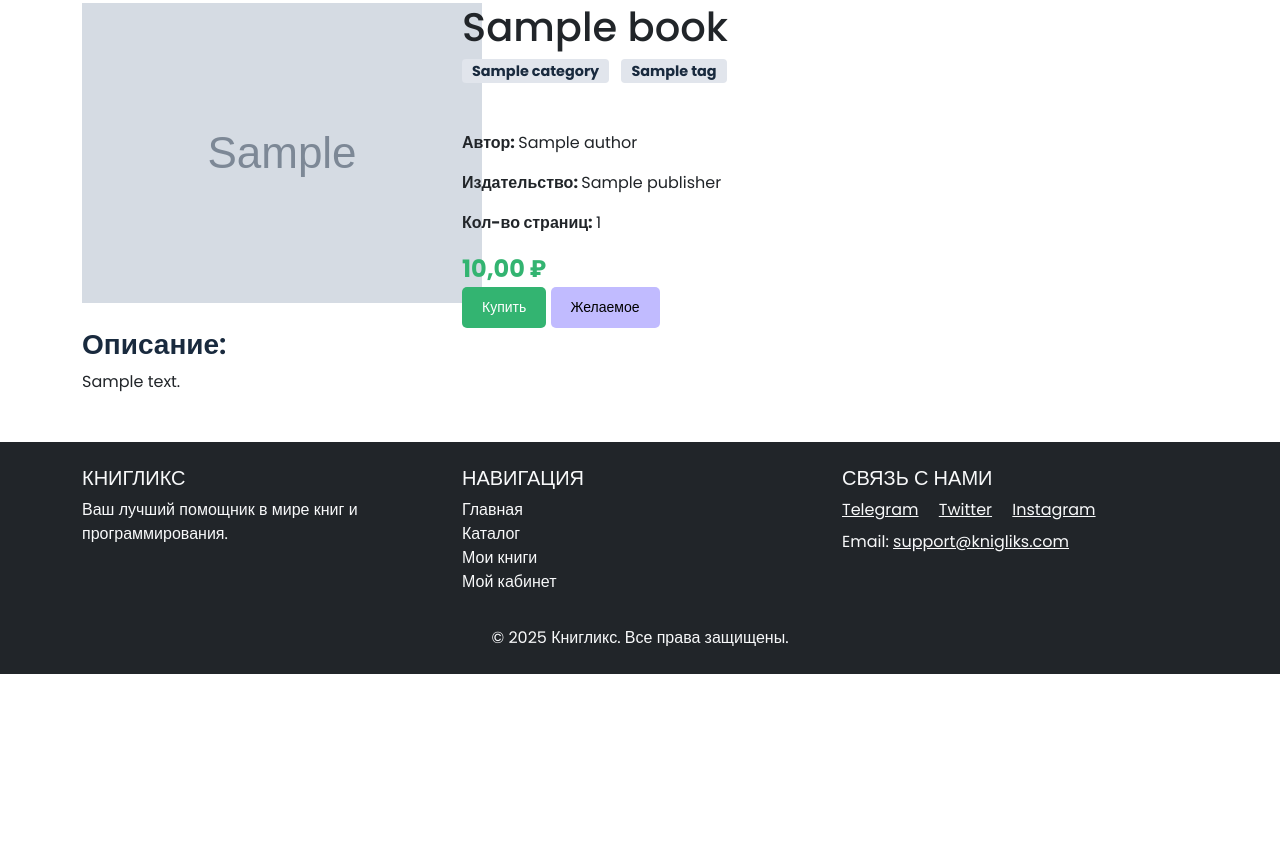
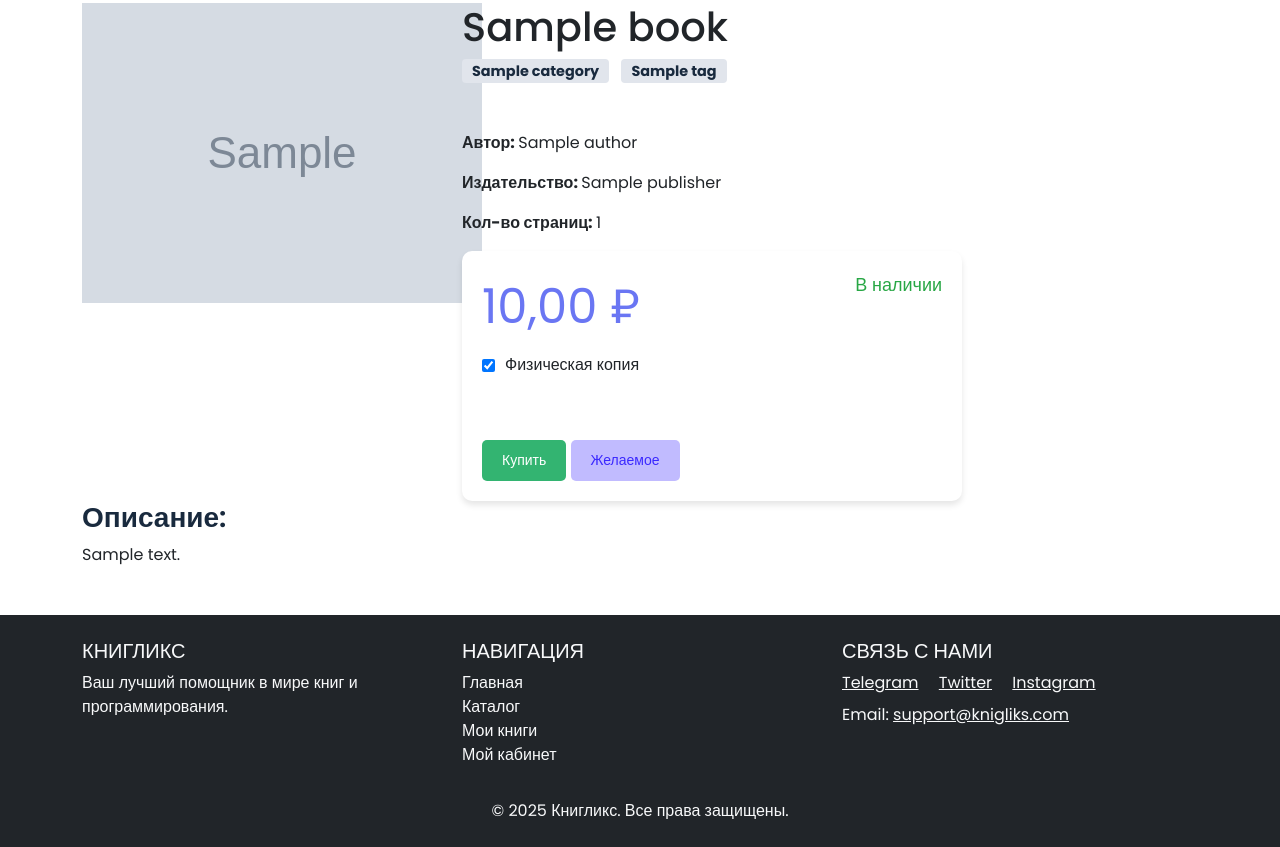
Before and after one commit to abortacc/book_shop, a Django app: page /catalog/details/1/ in a window 1280 px wide. Shown: the part 107-954 px from the top of the page. Before the commit the page ends 781 px from the top, so only its background shows below. Run offline with Django 5.2, Linux system fonts and the light colour scheme; tables that the repository leaves empty hold one stand-in row (values such as "Sample post"); grey boxes marked "Sample" are stand-in pictures; some libraries are stand-ins or nearby versions.

Commit message:
Create an attractive price-block for buying a product

```diff
--- a/book_shop/static/css/style.css
+++ b/book_shop/static/css/style.css
@@ -123,14 +123,14 @@ h3 {
 
 .btn-custom-desired {
     background-color: #C1BBFF;
-    color: black;
+    color: #3a28ff;
     border: none;
     padding: 10px 20px;
     border-radius: 5px;
 }
 
 .btn-custom-desired:hover {
-    color: white;
+    color: black;
 }
 
 .badge {
@@ -166,13 +166,13 @@ h3 {
 
 .book-card img {
     width: 384px;
-    height: 610px; /* Фиксированная высота */
+    height: 610px;
     object-fit: cover;
 }
 
 .small-book-card img {
     width: 180px;
-    height: 257px; /* Фиксированная высота */
+    height: 257px;
     object-fit: cover;
 }
 
@@ -209,3 +209,40 @@ h3 {
     max-width: 400px;
     margin-bottom: 20px;
 }
+.in-stock {
+    color: #28a745;
+    font-size: 18px;
+    float: right;
+}
+.not-in-stock {
+    color: #a7a7a7;
+    font-size: 18px;
+    float: right;
+}
+.checkbox-label {
+    display: flex;
+    align-items: center;
+    margin-bottom: 10px;
+}
+.checkbox-label input[type="checkbox"] {
+    margin-right: 10px;
+}
+.price-block {
+    background-color: #fff;
+    border-radius: 10px;
+    box-shadow: 0 4px 6px rgba(0, 0, 0, 0.1);
+    padding: 20px;
+    width: 500px;
+    height: 250px;
+    position: relative;
+}
+.inblock-price {
+    font-size: 48px;
+    color: #6a76f3;
+    margin-bottom: 10px;
+}
+.buttons-container {
+    position: absolute;
+    bottom: 20px;
+    left: 20px;
+}
--- a/book_shop/templates/catalog/details.html
+++ b/book_shop/templates/catalog/details.html
@@ -25,12 +25,27 @@
                 {% if book.page_count %}
                     <p><strong>Кол-во страниц: </strong>{{ book.page_count }}</p>
                 {% endif %}
-                <div class="price">{{ book.price }} ₽</div>
 
-                <button class="btn btn-custom btn-sm"
-                {% if not book.is_avaible %} disabled {% endif %}
-                >Купить</button>
-                <button class="btn btn-custom-desired btn-sm">Желаемое</button>
+                <div class="price-block">
+                    {% if book.is_avaible %}
+                        <div class="in-stock"><i class="fas fa-check"></i> В наличии </div>
+                    {% else %}
+                        <div class="not-in-stock"><i class="fas fa-check"></i> Не в наличии </div>
+                    {% endif %}
+                    <div class="inblock-price">{{ book.price }} ₽</div>
+                    <div class="checkbox-label">
+                        <input type="checkbox" checked>
+                        <label>Физическая копия</label>
+                    </div>
+
+                    <div class="buttons-container">
+                        <button class="btn btn-custom btn-sm"
+                        {% if not book.is_avaible %} disabled {% endif %}
+                        >Купить</button>
+                        <button class="btn btn-custom-desired btn-sm">Желаемое</button>
+                    </div>
+                </div>
+
             </div>
         </div>
         <div class="description">
```
